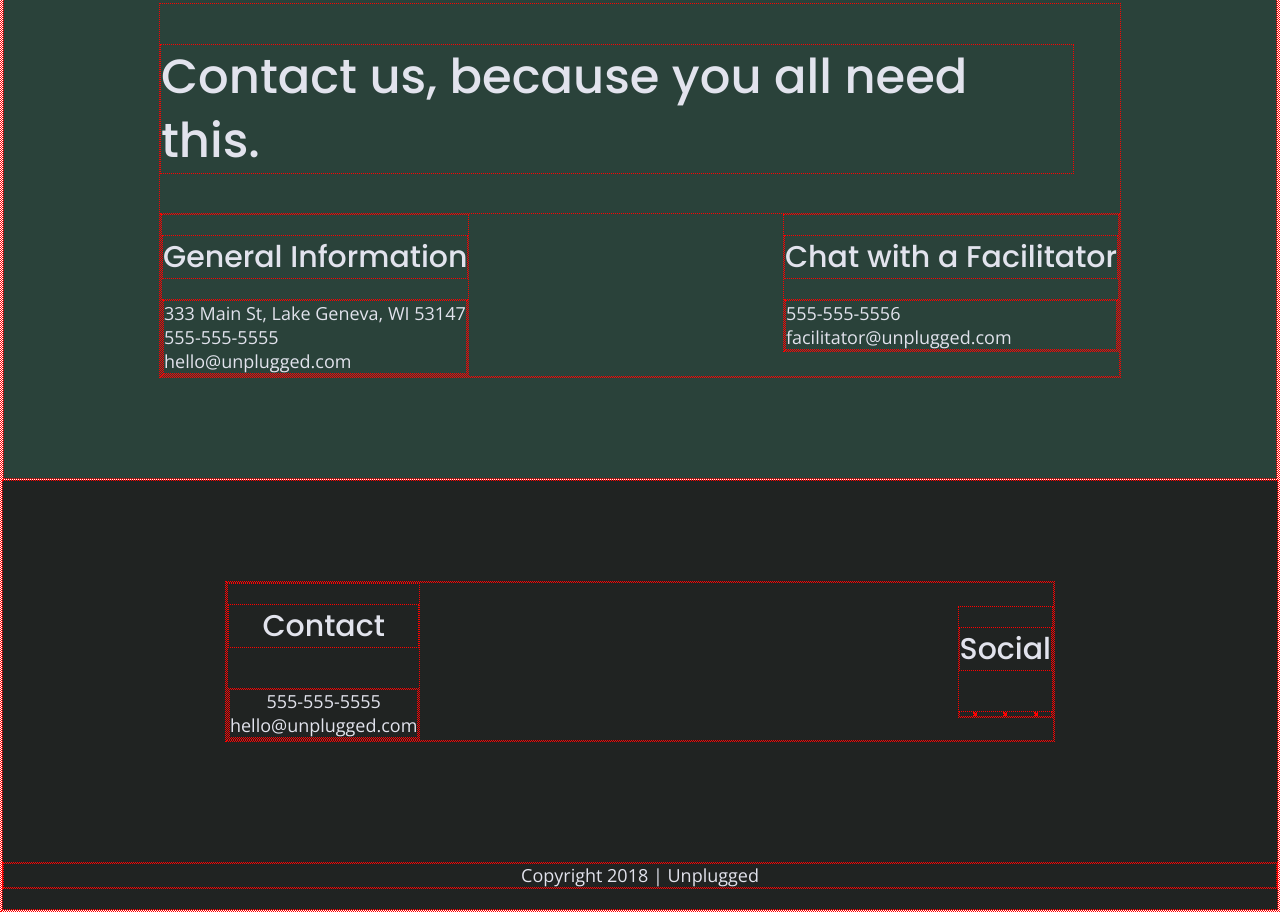
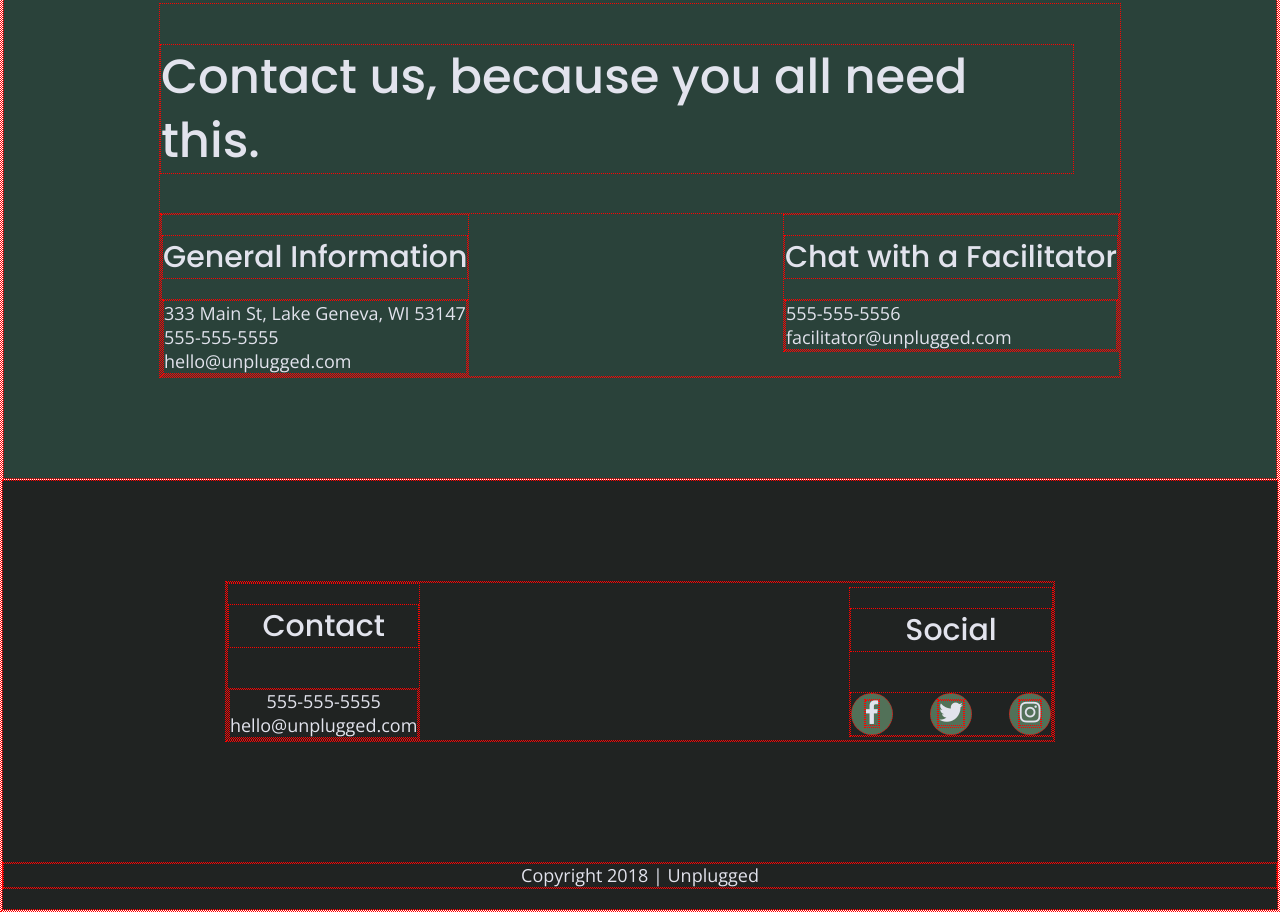
Before and after one commit to grahamcottridge/unplugged, a website: page about/index.html in a window 1280 px wide. Shown: the part 1294-2206 px from the top of the page. Drawn offline with nearby package versions, Linux system fonts and the light colour scheme.

Commit message:
Add social icons

```diff
--- a/about/index.html
+++ b/about/index.html
@@ -31,14 +31,14 @@
     <header>
       <div class="content-wrapper">
         <figure>
-          <a href="#">
+          <a href="../index.html">
             <img src="../img/unpluggedlogo.png" alt="unplugged logo" />
           </a>
         </figure>
         <div class="header-divider"></div>
         <nav>
           <ul>
-            <li><a href="faq/index.html" rel="noopener">FAQ</a></li>
+            <li><a href="../faq/index.html" rel="noopener">FAQ</a></li>
             <li><a href="about/index.html" rel="noopener">About</a></li>
           </ul>
         </nav>
@@ -133,20 +133,13 @@
             <h4>Social</h4>
             <div class="social-icons">
               <p>
-                <a
-                  href="https://www.facebook.com/yoursite"
-                  target="_blank"
-                  rel="noopener"
-                ></a>
+                <a href="https://www.facebook.com/Skillcrush/" target="_blank"><i class="fab fa-facebook-f"></i></a>
               </p>
               <p>
-                <a href="https://twitter.com/Skillcrush" target="_blank"></a>
+                <a href="https://twitter.com/Skillcrush" target="_blank"><i class="fab fa-twitter"></i></a>
               </p>
               <p>
-                <a
-                  href="https://www.instagram.com/skillcrush/"
-                  target="_blank"
-                ></a>
+                <a href="https://www.instagram.com/skillcrush/" target="_blank"><i class="fab fa-instagram"></i></a>
               </p>
             </div>
           </div>
--- a/css/main.css
+++ b/css/main.css
@@ -223,9 +223,17 @@ footer .social-icons {
 }
 
 footer .social-icons p {
+  background-color: #527158;
+  border-radius: 50%;
+  width: 40px;
+  height: 40px;
   display: flex;
   justify-content: center;
   align-items: center;
+}
+
+footer .social-icons p i {
+  font-size: 1.3125em;
 }
 
 footer .copyright {
@@ -614,10 +622,6 @@ input[type=button] {
     flex-direction: row;
   }
 
-  footer .contact {
-    margin-bottom: 0;
-  }
-
   footer h4 {
     font-size: 1.5em;
     margin-bottom: 40px;
@@ -625,6 +629,15 @@ input[type=button] {
 
   footer p {
     line-height: 1.285;
+  }
+
+  footer .contact {
+    margin-bottom: 0;
+  }
+
+  footer .social-icons {
+    width: 12.5em;
+    justify-content: space-between;
   }
 
   footer .copyright {
```
Also changed, not shown: faq/index.html (+6 -11 lines), index.html (+6 -10 lines).
